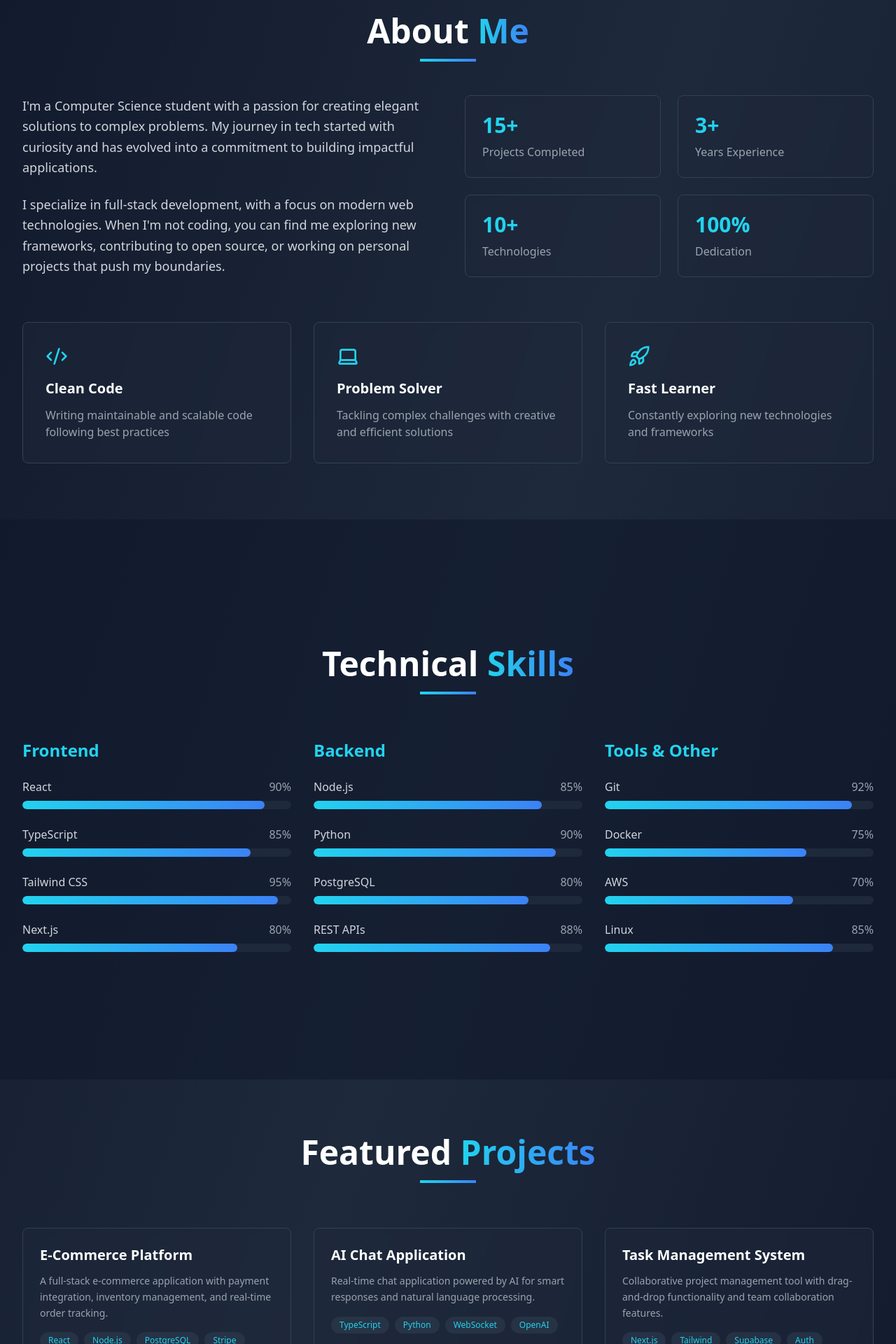
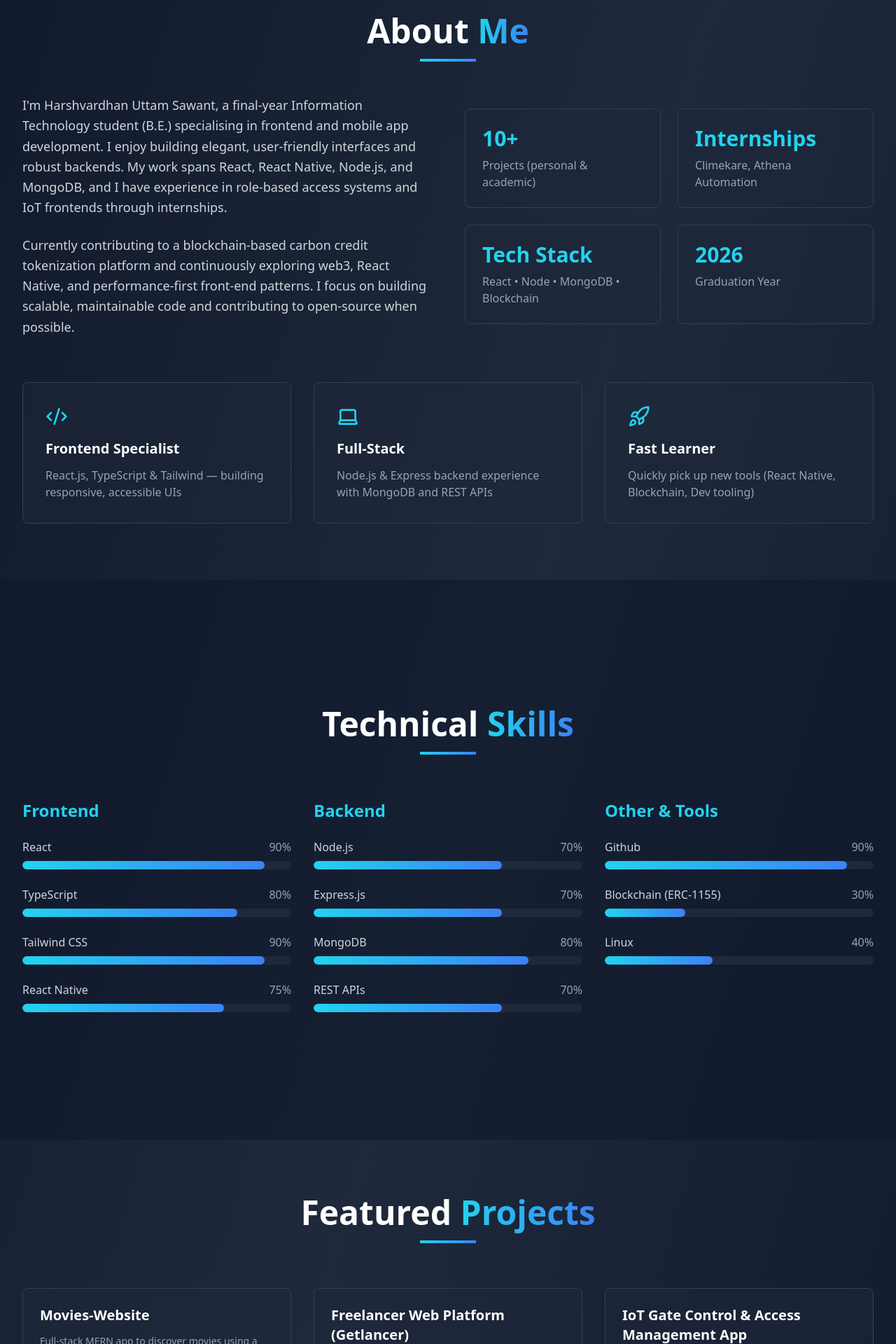
Before and after one commit to harshvardhan2709/portfolio, a React (Vite) app: page / in a window 1280 px wide. Shown: the part 860-2780 px from the top of the page at 70% size. Built offline with nearby package versions, Linux system fonts and the light colour scheme.

Commit message:
data-changes--error-fixes

```diff
--- a/index.html
+++ b/index.html
@@ -1,16 +1,15 @@
 <!doctype html>
 <html lang="en">
+
 <head>
   <meta charset="UTF-8" />
-    <link rel="icon" type="image/svg+xml" href="/vite.svg" />
   <meta name="viewport" content="width=device-width, initial-scale=1.0" />
-    <title>Animated React Tailwind Portfolio</title>
-    <meta property="og:image" content="https://bolt.new/static/og_default.png">
-    <meta name="twitter:card" content="summary_large_image">
-    <meta name="twitter:image" content="https://bolt.new/static/og_default.png">
+  <title>Portfolio</title>
 </head>
+
 <body>
   <div id="root"></div>
   <script type="module" src="/src/main.tsx"></script>
 </body>
+
 </html>
--- a/src/App.tsx
+++ b/src/App.tsx
@@ -1,3 +1,5 @@
+// src/App.tsx
+
 import { useState, useEffect } from 'react';
 import Navigation from './components/Navigation';
 import Hero from './components/Hero';
@@ -12,7 +14,7 @@ function App() {
   useEffect(() => {
     const handleScroll = () => {
       const sections = ['home', 'about', 'skills', 'projects', 'contact'];
-      const scrollPosition = window.scrollY + 100;
+      const scrollPosition = window.scrollY + 120;
 
       for (const section of sections) {
         const element = document.getElementById(section);
@@ -26,13 +28,15 @@ function App() {
       }
     };
 
+    // run once to set initial active section
+    handleScroll();
     window.addEventListener('scroll', handleScroll);
     return () => window.removeEventListener('scroll', handleScroll);
   }, []);
 
   return (
     <div className="min-h-screen bg-gradient-to-br from-slate-900 via-slate-800 to-slate-900">
-      <Navigation activeSection={activeSection} />
+      <Navigation activeSection={activeSection} profileSrc="/profile.jpg" profileAlt="Harshvardhan Sawant" />
       <Hero />
       <About />
       <Skills />
--- a/src/components/About.tsx
+++ b/src/components/About.tsx
@@ -29,18 +29,18 @@ const About = () => {
   const features = [
     {
       icon: <Code2 size={32} />,
-      title: 'Clean Code',
-      description: 'Writing maintainable and scalable code following best practices',
+      title: 'Frontend Specialist',
+      description: 'React.js, TypeScript & Tailwind — building responsive, accessible UIs',
     },
     {
       icon: <Laptop size={32} />,
-      title: 'Problem Solver',
-      description: 'Tackling complex challenges with creative and efficient solutions',
+      title: 'Full-Stack',
+      description: 'Node.js & Express backend experience with MongoDB and REST APIs',
     },
     {
       icon: <Rocket size={32} />,
       title: 'Fast Learner',
-      description: 'Constantly exploring new technologies and frameworks',
+      description: 'Quickly pick up new tools (React Native, Blockchain, Dev tooling)',
     },
   ];
 
@@ -61,33 +61,32 @@ const About = () => {
           <div className="grid md:grid-cols-2 gap-12 items-center mb-16">
             <div className="space-y-6">
               <p className="text-lg text-gray-300 leading-relaxed">
-                I'm a Computer Science student with a passion for creating elegant solutions to
-                complex problems. My journey in tech started with curiosity and has evolved into a
-                commitment to building impactful applications.
+                I'm Harshvardhan Uttam Sawant, a final-year Information Technology student (B.E.) specialising in frontend and mobile app development.
+                I enjoy building elegant, user-friendly interfaces and robust backends. My work spans React, React Native, Node.js, and MongoDB,
+                and I have experience in role-based access systems and IoT frontends through internships.
               </p>
               <p className="text-lg text-gray-300 leading-relaxed">
-                I specialize in full-stack development, with a focus on modern web technologies.
-                When I'm not coding, you can find me exploring new frameworks, contributing to open
-                source, or working on personal projects that push my boundaries.
+                Currently contributing to a blockchain-based carbon credit tokenization platform and continuously exploring web3, React Native, and
+                performance-first front-end patterns. I focus on building scalable, maintainable code and contributing to open-source when possible.
               </p>
             </div>
 
             <div className="grid grid-cols-2 gap-6">
               <div className="bg-slate-800/50 backdrop-blur-sm p-6 rounded-lg border border-slate-700 hover:border-cyan-400 transition-all duration-300">
-                <div className="text-3xl font-bold text-cyan-400 mb-2">15+</div>
-                <div className="text-gray-400">Projects Completed</div>
+                <div className="text-3xl font-bold text-cyan-400 mb-2">10+</div>
+                <div className="text-gray-400">Projects (personal & academic)</div>
               </div>
               <div className="bg-slate-800/50 backdrop-blur-sm p-6 rounded-lg border border-slate-700 hover:border-cyan-400 transition-all duration-300">
-                <div className="text-3xl font-bold text-cyan-400 mb-2">3+</div>
-                <div className="text-gray-400">Years Experience</div>
+                <div className="text-3xl font-bold text-cyan-400 mb-2">Internships</div>
+                <div className="text-gray-400">Climekare, Athena Automation</div>
               </div>
               <div className="bg-slate-800/50 backdrop-blur-sm p-6 rounded-lg border border-slate-700 hover:border-cyan-400 transition-all duration-300">
-                <div className="text-3xl font-bold text-cyan-400 mb-2">10+</div>
-                <div className="text-gray-400">Technologies</div>
+                <div className="text-3xl font-bold text-cyan-400 mb-2">Tech Stack</div>
+                <div className="text-gray-400">React • Node • MongoDB • Blockchain</div>
               </div>
               <div className="bg-slate-800/50 backdrop-blur-sm p-6 rounded-lg border border-slate-700 hover:border-cyan-400 transition-all duration-300">
-                <div className="text-3xl font-bold text-cyan-400 mb-2">100%</div>
-                <div className="text-gray-400">Dedication</div>
+                <div className="text-3xl font-bold text-cyan-400 mb-2">2026</div>
+                <div className="text-gray-400">Graduation Year</div>
               </div>
             </div>
           </div>
--- a/src/components/Contact.tsx
+++ b/src/components/Contact.tsx
@@ -1,5 +1,5 @@
 import { useEffect, useRef, useState } from 'react';
-import { Mail, MapPin, Send } from 'lucide-react';
+import { Mail, MapPin, Send, Phone } from 'lucide-react';
 
 const Contact = () => {
   const [isVisible, setIsVisible] = useState(false);
@@ -33,8 +33,10 @@ const Contact = () => {
 
   const handleSubmit = (e: React.FormEvent) => {
     e.preventDefault();
+    // simple console submit - replace with your API or email handler if needed
     console.log('Form submitted:', formData);
     setFormData({ name: '', email: '', message: '' });
+    alert('Message sent (demo).');
   };
 
   const handleChange = (e: React.ChangeEvent<HTMLInputElement | HTMLTextAreaElement>) => {
@@ -63,8 +65,8 @@ const Contact = () => {
               <div>
                 <h3 className="text-2xl font-semibold text-white mb-6">Let's work together</h3>
                 <p className="text-gray-400 leading-relaxed">
-                  I'm always open to discussing new projects, creative ideas, or opportunities to be
-                  part of your vision. Feel free to reach out!
+                  I'm open to internships, freelance projects, and collaborations in web & mobile development.
+                  Reach out and let's build something great.
                 </p>
               </div>
 
@@ -75,9 +77,19 @@ const Contact = () => {
                   </div>
                   <div>
                     <h4 className="text-white font-medium mb-1">Email</h4>
-                    <a href="mailto:johndoe@example.com" className="text-gray-400 hover:text-cyan-400 transition-colors">
-                      johndoe@example.com
+                    <a href="mailto:sawantharsh2022@gmail.com" className="text-gray-400 hover:text-cyan-400 transition-colors">
+                      sawantharsh2022@gmail.com
                     </a>
+                  </div>
+                </div>
+
+                <div className="flex items-start gap-4">
+                  <div className="p-3 bg-slate-800 rounded-lg">
+                    <Phone className="text-cyan-400" size={24} />
+                  </div>
+                  <div>
+                    <h4 className="text-white font-medium mb-1">Phone</h4>
+                    <p className="text-gray-400">+91-9322758958</p>
                   </div>
                 </div>
 
@@ -87,7 +99,7 @@ const Contact = () => {
                   </div>
                   <div>
                     <h4 className="text-white font-medium mb-1">Location</h4>
-                    <p className="text-gray-400">San Francisco, CA</p>
+                    <p className="text-gray-400">Pune, Maharashtra, India</p>
                   </div>
                 </div>
               </div>
@@ -154,7 +166,7 @@ const Contact = () => {
 
           <div className="mt-16 pt-8 border-t border-slate-700 text-center">
             <p className="text-gray-400">
-              &copy; 2025 John Doe. Built with React & Tailwind CSS
+              &copy; 2025 Harshvardhan U. Sawant. Built with React & Tailwind CSS
             </p>
           </div>
         </div>
--- a/src/components/Hero.tsx
+++ b/src/components/Hero.tsx
@@ -1,3 +1,5 @@
+// src/components/Hero.tsx
+
 import { useEffect, useState } from 'react';
 import { ChevronDown, Github, Linkedin, Mail } from 'lucide-react';
 
@@ -33,20 +35,20 @@ const Hero = () => {
         <h1 className="text-5xl md:text-7xl font-bold text-white mb-6">
           Hi, I'm{' '}
           <span className="text-transparent bg-clip-text bg-gradient-to-r from-cyan-400 to-blue-500">
-            John Doe
+            Harshvardhan Uttam Sawant
           </span>
         </h1>
 
-        <p className="text-xl md:text-2xl text-gray-300 mb-4">Computer Science Student</p>
+        <p className="text-xl md:text-2xl text-gray-300 mb-4">Information Technology — Frontend & Mobile Developer</p>
 
         <p className="text-lg text-gray-400 mb-8 max-w-2xl mx-auto">
-          Passionate about building innovative solutions and exploring the endless possibilities of
-          technology
+          Building responsive web & mobile apps with React and modern backend stacks. Currently working on
+          blockchain-based carbon credit tokenization .
         </p>
 
         <div className="flex justify-center gap-4 mb-12">
           <a
-            href="https://github.com"
+            href="https://github.com/harshvardhan2709"
             target="_blank"
             rel="noopener noreferrer"
             className="p-3 bg-slate-800 rounded-full hover:bg-cyan-500 transition-all duration-300 transform hover:scale-110"
@@ -54,7 +56,7 @@ const Hero = () => {
             <Github className="text-white" size={24} />
           </a>
           <a
-            href="https://linkedin.com"
+            href="https://www.linkedin.com/in/harshvardhan-sawant-86656b266/"
             target="_blank"
             rel="noopener noreferrer"
             className="p-3 bg-slate-800 rounded-full hover:bg-cyan-500 transition-all duration-300 transform hover:scale-110"
@@ -62,7 +64,7 @@ const Hero = () => {
             <Linkedin className="text-white" size={24} />
           </a>
           <a
-            href="mailto:johndoe@example.com"
+            href="mailto:sawantharsh2022@gmail.com"
             className="p-3 bg-slate-800 rounded-full hover:bg-cyan-500 transition-all duration-300 transform hover:scale-110"
           >
             <Mail className="text-white" size={24} />
--- a/src/components/Navigation.tsx
+++ b/src/components/Navigation.tsx
@@ -3,19 +3,29 @@ import { Menu, X } from 'lucide-react';
 
 interface NavigationProps {
   activeSection: string;
+  profileSrc?: string;
+  profileAlt?: string;
 }
 
-const Navigation = ({ activeSection }: NavigationProps) => {
+const Navigation = ({ activeSection, profileSrc, profileAlt = 'Profile' }: NavigationProps) => {
   const [isScrolled, setIsScrolled] = useState(false);
   const [isMobileMenuOpen, setIsMobileMenuOpen] = useState(false);
+  const [isImageOpen, setIsImageOpen] = useState(false); // NEW → full screen view state
 
   useEffect(() => {
-    const handleScroll = () => {
-      setIsScrolled(window.scrollY > 50);
+    const handleScroll = () => setIsScrolled(window.scrollY > 50);
+    window.addEventListener('scroll', handleScroll);
+
+    // Close full image on ESC key
+    const escClose = (e: KeyboardEvent) => {
+      if (e.key === 'Escape') setIsImageOpen(false);
     };
+    window.addEventListener('keydown', escClose);
 
-    window.addEventListener('scroll', handleScroll);
-    return () => window.removeEventListener('scroll', handleScroll);
+    return () => {
+      window.removeEventListener('scroll', handleScroll);
+      window.removeEventListener('keydown', escClose);
+    };
   }, []);
 
   const navItems = [
@@ -35,6 +45,8 @@ const Navigation = ({ activeSection }: NavigationProps) => {
   };
 
   return (
+    <>
+      {/* NAVIGATION BAR */}
       <nav
         className={`fixed top-0 left-0 right-0 z-50 transition-all duration-300 ${
           isScrolled ? 'bg-slate-900/95 backdrop-blur-sm shadow-lg' : 'bg-transparent'
@@ -43,14 +55,22 @@ const Navigation = ({ activeSection }: NavigationProps) => {
         <div className="max-w-7xl mx-auto px-4 sm:px-6 lg:px-8">
           <div className="flex items-center justify-between h-16">
             <div className="flex-shrink-0">
+              {/* Profile Image Button */}
               <button
-              onClick={() => scrollToSection('home')}
-              className="text-2xl font-bold text-transparent bg-clip-text bg-gradient-to-r from-cyan-400 to-blue-500"
+                onClick={() => setIsImageOpen(true)}
+                aria-label="Open profile picture"
               >
-              Portfolio
+                {profileSrc && (
+                  <img
+                    src={profileSrc}
+                    alt={profileAlt}
+                    className="w-10 h-10 md:w-12 md:h-12 rounded-full object-cover ring-2 ring-transparent hover:ring-cyan-400 transition-all duration-200 cursor-pointer"
+                  />
+                )}
               </button>
             </div>
 
+            {/* Desktop Menu */}
             <div className="hidden md:block">
               <div className="ml-10 flex items-baseline space-x-4">
                 {navItems.map((item) => (
@@ -69,6 +89,7 @@ const Navigation = ({ activeSection }: NavigationProps) => {
               </div>
             </div>
 
+            {/* Mobile Menu icon */}
             <div className="md:hidden">
               <button
                 onClick={() => setIsMobileMenuOpen(!isMobileMenuOpen)}
@@ -80,6 +101,7 @@ const Navigation = ({ activeSection }: NavigationProps) => {
           </div>
         </div>
 
+        {/* Mobile Menu */}
         {isMobileMenuOpen && (
           <div className="md:hidden bg-slate-900/95 backdrop-blur-sm">
             <div className="px-2 pt-2 pb-3 space-y-1 sm:px-3">
@@ -100,6 +122,40 @@ const Navigation = ({ activeSection }: NavigationProps) => {
           </div>
         )}
       </nav>
+
+      {/* FULL SCREEN IMAGE VIEW (Instagram / WhatsApp style) */}
+      {isImageOpen && (
+        <div
+          className="fixed inset-0 z-[999] bg-black/80 backdrop-blur-md flex items-center justify-center animate-fadeIn"
+          onClick={() => setIsImageOpen(false)} // close on backdrop click
+        >
+          <img
+            src={profileSrc}
+            alt={profileAlt}
+            className="max-w-[90%] max-h-[90%] rounded-xl object-cover shadow-xl animate-scaleIn"
+          />
+        </div>
+      )}
+
+      {/* Animations */}
+      <style>{`
+        .animate-fadeIn {
+          animation: fadeIn 0.3s ease-out;
+        }
+        @keyframes fadeIn {
+          from { opacity: 0 }
+          to { opacity: 1 }
+        }
+
+        .animate-scaleIn {
+          animation: scaleIn 0.25s ease-out;
+        }
+        @keyframes scaleIn {
+          from { transform: scale(0.85); opacity: 0 }
+          to { transform: scale(1); opacity: 1 }
+        }
+      `}</style>
+    </>
   );
 };
 
--- a/src/components/Projects.tsx
+++ b/src/components/Projects.tsx
@@ -1,3 +1,5 @@
+// src/components/Projects.tsx
+
 import { useEffect, useRef, useState } from 'react';
 import { ExternalLink, Github } from 'lucide-react';
 
@@ -28,46 +30,44 @@ const Projects = () => {
 
   const projects = [
     {
-      title: 'E-Commerce Platform',
-      description: 'A full-stack e-commerce application with payment integration, inventory management, and real-time order tracking.',
-      tags: ['React', 'Node.js', 'PostgreSQL', 'Stripe'],
-      github: 'https://github.com',
-      demo: 'https://example.com',
+      title: 'Movies-Website',
+      description:
+        'Full-stack MERN app to discover movies using a third-party API. React frontend + Node/Express backend and MongoDB for user data (watchlists).',
+      tags: ['React', 'Node.js', 'MongoDB', 'API'],
+      github: 'https://github.com/harshvardhan2709/Movies-Website',
+      demo: 'https://github.com/harshvardhan2709/Movies-Website',
     },
     {
-      title: 'AI Chat Application',
-      description: 'Real-time chat application powered by AI for smart responses and natural language processing.',
-      tags: ['TypeScript', 'Python', 'WebSocket', 'OpenAI'],
-      github: 'https://github.com',
-      demo: 'https://example.com',
+      title: 'Freelancer Web Platform (Getlancer)',
+      description:
+        'Responsive freelance marketplace with role-based dashboards (Client & Freelancer), authentication, and job management.',
+      tags: ['React', 'Tailwind', 'MongoDB'],
+      github: 'https://github.com/prathmesh796/getlancer',
+      demo: 'https://github.com/prathmesh796/getlancer',
     },
     {
-      title: 'Task Management System',
-      description: 'Collaborative project management tool with drag-and-drop functionality and team collaboration features.',
-      tags: ['Next.js', 'Tailwind', 'Supabase', 'Auth'],
-      github: 'https://github.com',
-      demo: 'https://example.com',
+      title: 'IoT Gate Control & Access Management App',
+      description:
+        'React Native frontend for IoT-based gate control with role-based access (Super Admin, Admin, User), integrated with REST APIs.',
+      tags: ['React Native', 'IoT', 'Role-Based Access'],
+      github: 'https://github.com/vishu-2004/IoT-Gate-Control-and-Access-management-app',
+      demo: 'https://github.com/vishu-2004/IoT-Gate-Control-and-Access-management-app',
     },
     {
-      title: 'Weather Dashboard',
-      description: 'Beautiful weather visualization app with location-based forecasts and historical data analytics.',
-      tags: ['React', 'API Integration', 'Charts', 'Maps'],
-      github: 'https://github.com',
-      demo: 'https://example.com',
+      title: 'Portfolio Builder (SaaS idea)',
+      description:
+        'SaaS platform concept for developers to create customizable portfolios via drag-and-drop (prototype + frontend).',
+      tags: ['React', 'Express', 'MongoDB', 'AWS'],
+      github: 'https://github.com/harshvardhan2709',
+      demo: 'https://github.com/harshvardhan2709',
     },
     {
-      title: 'Portfolio Builder',
-      description: 'SaaS platform allowing developers to create and customize their portfolio websites with drag-and-drop.',
-      tags: ['React', 'Express', 'MongoDB', 'AWS'],
-      github: 'https://github.com',
-      demo: 'https://example.com',
-    },
-    {
-      title: 'Code Snippet Manager',
-      description: 'Chrome extension for developers to save, organize, and share code snippets with syntax highlighting.',
+      title: 'Code Snippet Manager (Chrome Extension)',
+      description:
+        'Chrome extension to save, organize, and share code snippets using IndexedDB and lightweight UI.',
       tags: ['JavaScript', 'Chrome API', 'IndexedDB'],
-      github: 'https://github.com',
-      demo: 'https://example.com',
+      github: 'https://github.com/harshvardhan2709',
+      demo: 'https://github.com/harshvardhan2709',
     },
   ];
 
--- a/src/components/Skills.tsx
+++ b/src/components/Skills.tsx
@@ -1,3 +1,5 @@
+// src/components/Skills.tsx
+
 import { useEffect, useRef, useState } from 'react';
 
 const Skills = () => {
@@ -30,27 +32,26 @@ const Skills = () => {
       title: 'Frontend',
       skills: [
         { name: 'React', level: 90 },
-        { name: 'TypeScript', level: 85 },
-        { name: 'Tailwind CSS', level: 95 },
-        { name: 'Next.js', level: 80 },
+        { name: 'TypeScript', level: 80 },
+        { name: 'Tailwind CSS', level: 90 },
+        { name: 'React Native', level: 75 },
       ],
     },
     {
       title: 'Backend',
       skills: [
-        { name: 'Node.js', level: 85 },
-        { name: 'Python', level: 90 },
-        { name: 'PostgreSQL', level: 80 },
-        { name: 'REST APIs', level: 88 },
+        { name: 'Node.js', level: 70 },
+        { name: 'Express.js', level: 70 },
+        { name: 'MongoDB', level: 80 },
+        { name: 'REST APIs', level: 70 },
       ],
     },
     {
-      title: 'Tools & Other',
+      title: 'Other & Tools',
       skills: [
-        { name: 'Git', level: 92 },
-        { name: 'Docker', level: 75 },
-        { name: 'AWS', level: 70 },
-        { name: 'Linux', level: 85 },
+        { name: 'Github', level: 90 },
+        { name: 'Blockchain (ERC-1155)', level: 30 },
+        { name: 'Linux', level: 40 },
       ],
     },
   ];
--- a/src/main.tsx
+++ b/src/main.tsx
@@ -1,6 +1,8 @@
+// src/main.tsx
+
 import { StrictMode } from 'react';
 import { createRoot } from 'react-dom/client';
-import App from './App.tsx';
+import App from './App';
 import './index.css';
 
 createRoot(document.getElementById('root')!).render(
```
Also changed, not shown: public/profile.jpg (added). Lines whose indentation alone changed are shown as unchanged.
